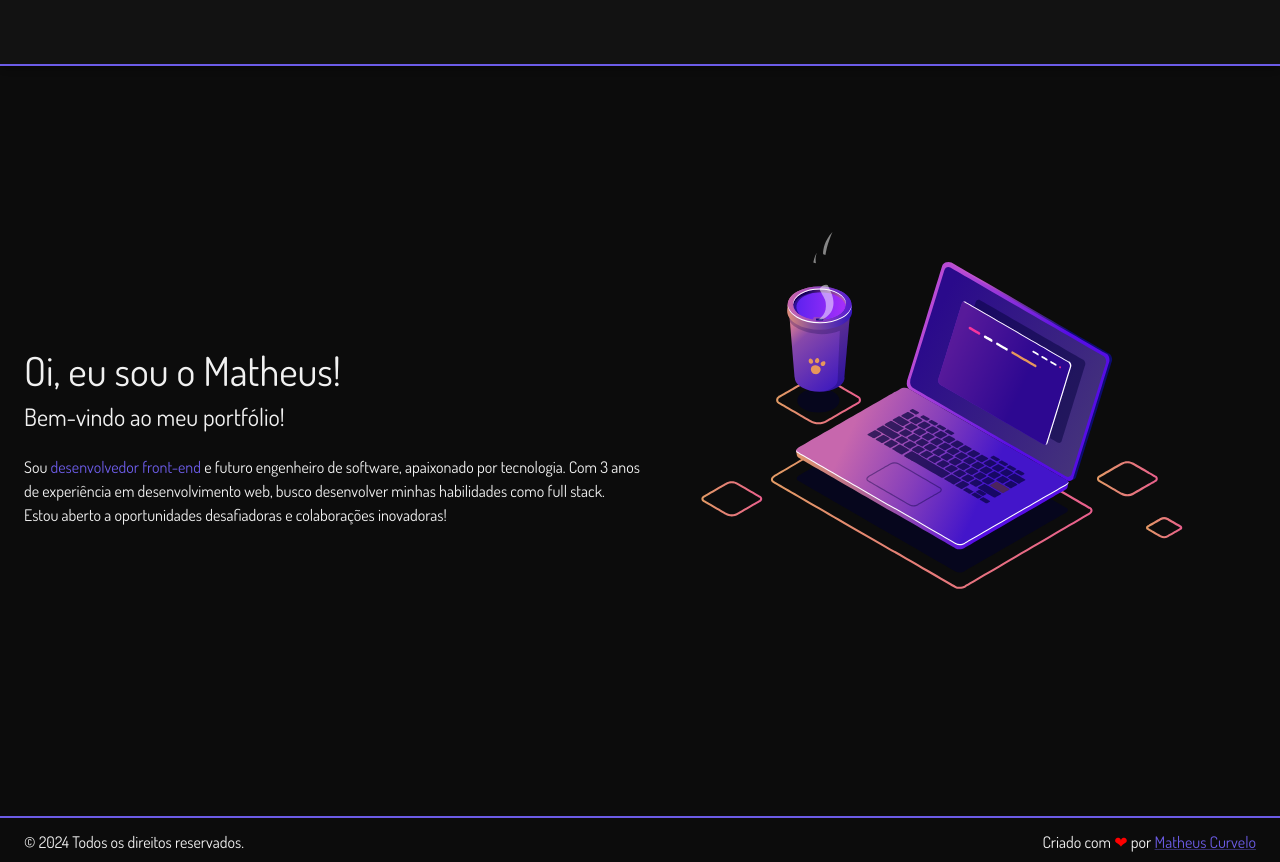
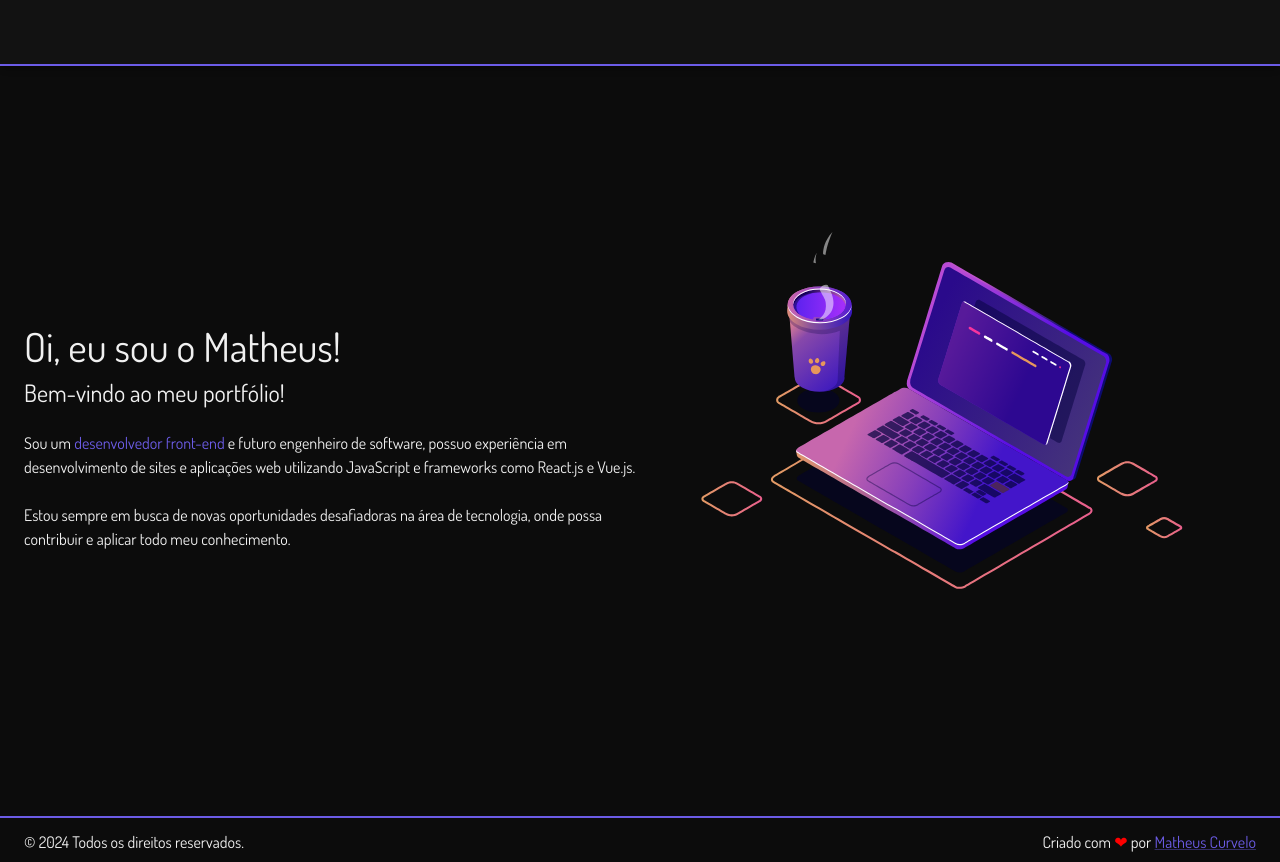
Before and after one commit to matheus-curvelo/portfolio, a React (Create React App) app: page / in a window 1280 px wide. Built offline with nearby package versions, Linux system fonts and the light colour scheme.

Commit message:
Atualizando portfólio

```diff
--- a/src/components/AboutIcons/AboutIcons.tsx
+++ b/src/components/AboutIcons/AboutIcons.tsx
@@ -18,6 +18,7 @@ import { ReactComponent as GitIcon } from "../../assets/svg/git.svg";
 import { ReactComponent as DockerIcon } from "../../assets/svg/docker.svg";
 import { ReactComponent as ReactNativeIcon } from "../../assets/svg/reactnative.svg";
 import { ReactComponent as VueIcon } from "../../assets/svg/vue.svg";
+import { ReactComponent as FlutterIcon } from "../../assets/svg/flutter.svg";
 
 
 const skills = [
@@ -40,6 +41,7 @@ const skills = [
 const learningSkills = [
   { component: ReactNativeIcon, name: "React Native" },
   { component: VueIcon, name: "Vue" },
+  { component: FlutterIcon, name: "Flutter" },
 ];
 
 // Função para embaralhar uma array
--- a/src/config/content.ts
+++ b/src/config/content.ts
@@ -1,21 +1,27 @@
 export const homeContent = {
   greeting: "Oi, eu sou o Matheus!",
   introduction: "Bem-vindo ao meu portfólio!",
-  description:
-    "Sou <span class='color_primary'>desenvolvedor front-end</span> e futuro engenheiro de software, apaixonado por tecnologia. Com 3 anos de experiência em desenvolvimento web, busco desenvolver minhas habilidades como full stack. Estou aberto a oportunidades desafiadoras e colaborações inovadoras!",
+  description: [
+    "Sou um <span class='color_primary'>desenvolvedor front-end</span> e futuro engenheiro de software, possuo experiência em desenvolvimento de sites e aplicações web utilizando JavaScript e frameworks como React.js e Vue.js.",
+
+    "Estou sempre em busca de novas oportunidades desafiadoras na área de tecnologia, onde possa contribuir e aplicar todo meu conhecimento.",
+  ],
 };
 
 export const aboutContent = {
   biography: [
-    "Me chamo Matheus Curvelo e sou um desenvolvedor Front-End. Em 2019, me tornei Tecnólogo em Processos de Produção pela Faculdade de Tecnologia de São Paulo. Comecei minha jornada no desenvolvimento web em 2021 na empresa <span ><a class='color_primary' href='https://siteswp.com.br/' target='_blank'>Sites WP</a> </span>, onde trabalho até hoje. Tenho uma sólida experiência em <span class='color_primary'>JavaScript</span>, <span class='color_primary'>Bootstrap</span> e <span class='color_primary'>Sass/CSS</span>, e estou constantemente aprimorando minhas habilidades na criação de interfaces de usuário, frequentemente utilizando o <span class='color_primary'>Figma</span>. Além disso, sou bastante familiarizado com ferramentas como <span class='color_primary'>TypeScript</span>, <span class='color_primary'>React.js</span>, <span class='color_primary'>MUI</span> e <span class='color_primary'>Docker</span>, que uso para desenvolver aplicativos mais robustos.",
-    "Atualmente, sigo ampliando meu conjunto de habilidades estudando <span class='color_primary'>Vue.js</span> e <span class='color_primary'>React Native</span> para adicionar novas ferramentas ao meu arsenal de desenvolvimento. Estou cursando uma pós-graduação em Engenharia de Software pela Escola Superior de Agricultura Luiz de Queiroz da Universidade de São Paulo - USP. Meu objetivo é desenvolver minhas habilidades como full stack.",
-    "Estou pronto para explorar novas oportunidades desafiadoras na área de tecnologia, onde possa contribuir e aplicar todo meu conhecimento.",
-    "<span class='color_primary text_bold'>Espero que goste do meu portfólio! Sinta-se à vontade para me chamar para conversar.</span>",
+    "Me chamo Matheus Curvelo e sou engenheiro de software, comecei minha jornada no desenvolvimento web em 2021, na empresa <span ><a class='color_primary' href='https://siteswp.com.br/' target='_blank'>Sites WP</a> </span>, onde trabalho até hoje. Trabalho com desenvolvimento e manutenção de sites e aplicações web, sempre com um olhar atento para desempenho, responsividade e facilidade de uso. Atuo remotamente, o que me permite colaborar com equipes diversas e trazer soluções sob medida para cada projeto.",
+
+    "No dia a dia, utilizo tecnologias como HTML5, CSS3, JavaScript, React, Next.js, Bootstrap, MUI, Tailwind, Docker, PHP e WordPress para criar interfaces práticas e visualmente atraentes. Meu objetivo é sempre oferecer uma experiência de usuário moderna e envolvente, garantindo que cada detalhe de design e funcionalidade faça sentido.",
+
+    "Para desenvolver layouts consistentes e responsivos, conto com o apoio de ferramentas como Bootstrap 5, Material UI e Figma. Esse conjunto de ferramentas me permite entregar projetos com um visual caprichado, sempre adaptados a qualquer dispositivo.",
+
+    "Além disso, organizo e controlo as versões de cada projeto no GitHub e Bitbucket, o que facilita o trabalho em equipe e o acompanhamento de mudanças. Utilizo também o Asana para gerenciar tarefas e manter o fluxo de trabalho organizado. Dessa forma, asseguro uma comunicação clara e uma entrega de alta qualidade em cada etapa do processo.",
   ],
   education: [
     "• Tecnólogo em Mecânica - Processos de Produção pela FATEC-SP (2019)",
-    "• ONE - Oracle Next Education - React.js (em andamento)",
-    "• Pós-graduação em Engenharia de Software pela Escola Superior de Agricultura Luiz de Queiroz da USP (em andamento)"
+    "• ONE - Oracle Next Education - Desenvolvimento Front-End c/ Especialização em React + IA generativa (em andamento)",
+    "• Pós-graduação em Engenharia de Software pela Escola Superior de Agricultura Luiz de Queiroz da USP (em andamento)",
   ],
   experience: ["• Desenvolvedor Front-End na Sites WP (2021 - Presente)"],
   philosophy:
--- a/src/pages/Home/Home.tsx
+++ b/src/pages/Home/Home.tsx
@@ -6,7 +6,7 @@ import AnimationComputer from "../../components/AnimationComputer";
 interface HomeProps {
   greeting: string;
   introduction: string;
-  description: string;
+  description: string[];
 }
 
 const Home: React.FC<HomeProps> = ({greeting, introduction, description}) => {
@@ -21,10 +21,13 @@ const Home: React.FC<HomeProps> = ({greeting, introduction, description}) => {
               {greeting}
             </Typography>
             <Typography variant="h4">{introduction}</Typography>
-            <Box
-              component="p"
-              dangerouslySetInnerHTML={{__html: description}}
-            />
+            {description.map((paragraph, index) => (
+              <Box
+                key={index}
+                component="p"
+                dangerouslySetInnerHTML={{__html: paragraph}}
+              />
+            ))}
           </Box>
           <AnimationComputer />
         </Box>
```
Also changed, not shown: src/assets/svg/flutter.svg (added).
